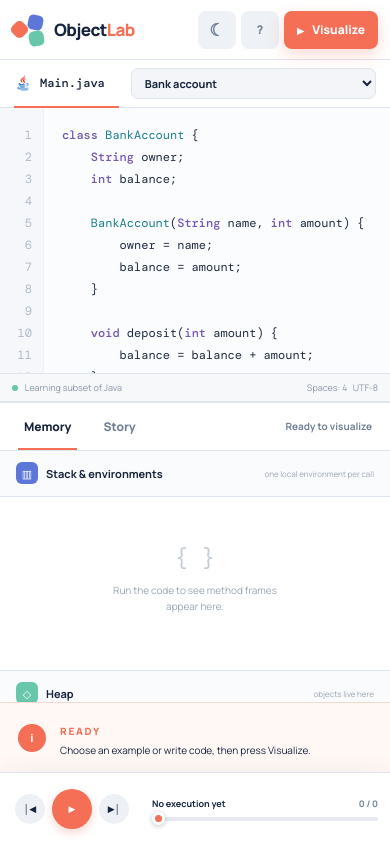
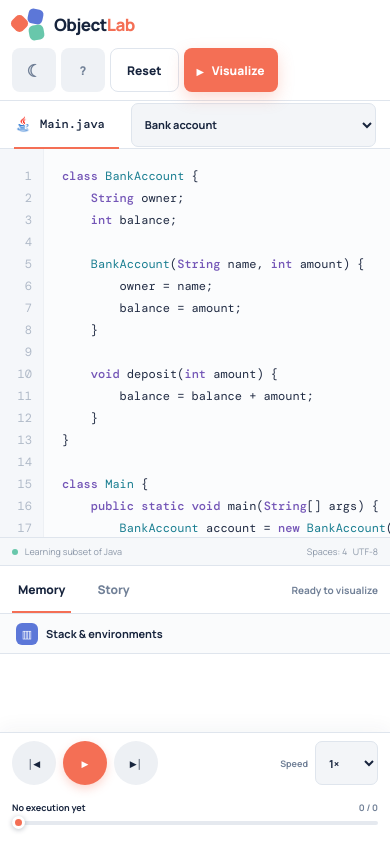
Before and after one commit to BarcaBoy109/object-lab, a website with bundled scripts: page index.html in a window 390 px wide. Shown: the top 844 px of the page. Built offline with nearby package versions, Linux system fonts and the light colour scheme.

Commit message:
Improve UI elements for narrow screens

```diff
--- a/styles.css
+++ b/styles.css
@@ -97,4 +97,42 @@ dialog{width:min(420px,calc(100% - 32px));padding:28px;border:0;border-radius:14
 @media(forced-colors:active){#codeEditor,[data-theme="dark"] #codeEditor{color:CanvasText;background:Canvas}#codeEditor::selection{color:HighlightText;background:Highlight}.code-highlight{visibility:hidden}}
 @keyframes appear{from{transform:translateY(6px);opacity:0}}@keyframes pulse{50%{transform:scale(1.025);box-shadow:0 0 0 5px #68c7ab28}}
 @media(max-width:1050px){.workspace{grid-template-columns:38% 1fr}.console-panel{display:none}.topbar{grid-template-columns:240px 1fr auto}.visual-content{grid-template-columns:1fr 1fr}}
-@media(max-width:760px){html,body{height:100%;overflow:hidden}body{display:grid;grid-template-rows:60px minmax(0,1fr) 72px}.topbar{height:60px;grid-template-columns:1fr auto;padding:0 12px}.lesson-meta{display:none}.brand{font-size:17px}.header-actions{gap:5px}.secondary-button{display:none}.run-button{padding:0 13px}.workspace{height:auto;min-height:0;display:grid;grid-template-columns:1fr;grid-template-rows:minmax(260px,48%) minmax(300px,52%);overflow:auto;overscroll-behavior:contain}.editor-panel{height:auto;min-height:260px}.visual-panel{height:auto;min-height:300px;border-top:1px solid var(--line)}.visual-content{grid-template-columns:1fr;overflow:auto}.stack-section{border-right:0;border-bottom:1px solid var(--line)}.memory-section{min-height:220px}.timeline-bar{height:72px;grid-template-columns:120px 1fr;padding:0 12px}.speed-control{display:none}}
+/* Stack the workspace before the editor and memory columns become cramped. */
+@media (max-width: 900px) {
+  html { height: auto; min-height: 100%; overflow: auto; }
+  body { display: block; height: auto; min-height: 100vh; overflow: visible; padding-bottom: calc(112px + env(safe-area-inset-bottom)); }
+  .topbar { display: flex; flex-wrap: wrap; height: auto; min-height: 60px; gap: 8px; padding: 8px 12px; }
+  .brand { margin-right: auto; font-size: 17px; }
+  .lesson-meta { display: none; }
+  .header-actions { flex-wrap: wrap; gap: 5px; }
+  .icon-button, .secondary-button, .run-button { min-height: 44px; height: auto; }
+  .icon-button { width: 44px; }
+  .run-button { padding: 0 13px; }
+  .workspace { grid-template-columns: minmax(0, 1fr); grid-template-rows: auto; height: auto; overflow: visible; }
+  .editor-panel { height: clamp(320px, 55svh, 560px); }
+  .visual-panel { height: clamp(480px, 70svh, 720px); grid-template-rows: 48px minmax(0, 1fr) auto; }
+  .visual-content { grid-template-columns: minmax(0, 1fr) minmax(0, 1fr); }
+  .section-hint { display: none; }
+  .stack-area, .heap-area { padding: 12px; }
+  .console-panel { display: grid; height: 200px; grid-template-rows: 48px minmax(0, 1fr); }
+  .timeline-bar { position: fixed; inset: auto 0 0; height: calc(112px + env(safe-area-inset-bottom)); grid-template-columns: auto 1fr; grid-template-rows: 44px 1fr; gap: 8px 16px; padding: 8px 12px calc(12px + env(safe-area-inset-bottom)); }
+  .transport { justify-content: flex-start; }
+  .transport-button, .main-transport { width: 44px; height: 44px; }
+  .timeline-wrap { grid-column: 1 / -1; grid-row: 2; }
+  .timeline-labels { gap: 12px; }
+  .timeline-labels span:last-child { flex-shrink: 0; }
+  .speed-control { justify-self: end; }
+  .speed-control select { min-height: 44px; }
+  .view-tab, .text-button { min-height: 44px; }
+  .toast { bottom: calc(128px + env(safe-area-inset-bottom)); width: max-content; max-width: calc(100% - 24px); }
+}
+
+@media (max-width: 600px) {
+  .visual-panel { height: clamp(640px, 90svh, 860px); }
+  .visual-content { grid-template-columns: minmax(0, 1fr); grid-template-rows: minmax(0, 1fr) minmax(0, 1fr); }
+  .stack-section { border-right: 0; border-bottom: 1px solid var(--line); }
+  .section-heading { height: 40px; }
+  .visual-header { padding: 0 12px; gap: 12px; }
+  .step-count { text-align: right; }
+  .editor-panel select { min-height: 44px; }
+}
```
